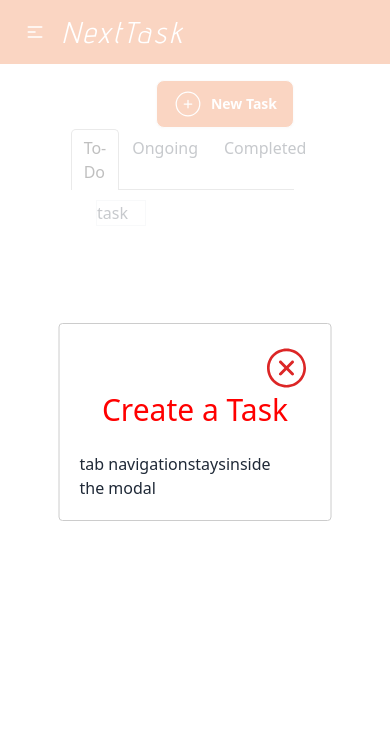
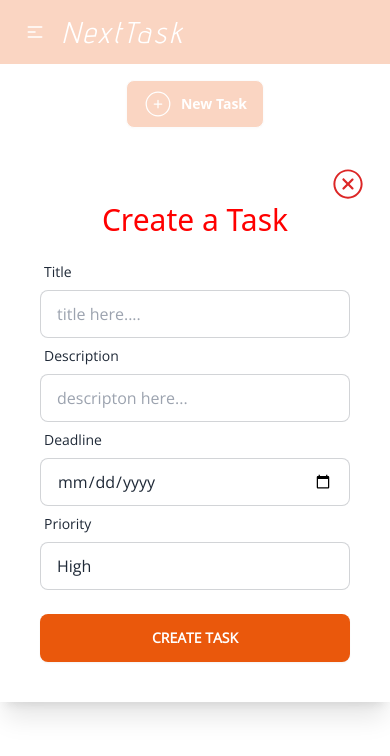
Before and after one commit to devjunayed/next-task-client, a React (Vite) app in the folder client/: page /dashboard in a window 390 px wide. Both pictures are taken after a click on the button "New Task". Shown: the top 756 px of the page. Built offline with nearby package versions, Linux system fonts and the light colour scheme; no server answers.

Commit message:
add task modal design done

```diff
--- a/client/package.json
+++ b/client/package.json
@@ -15,6 +15,7 @@
     "match-sorter": "^6.3.1",
     "prop-types": "^15.8.1",
     "react": "^18.2.0",
+    "react-datepicker": "^4.25.0",
     "react-dom": "^18.2.0",
     "react-hook-form": "^7.49.2",
     "react-icons": "^4.12.0",
--- a/client/src/components/AddTask/AddTask.jsx
+++ b/client/src/components/AddTask/AddTask.jsx
@@ -2,13 +2,28 @@ import { useState } from "react";
 import { CiCirclePlus } from "react-icons/ci";
 import Modal from 'react-modal';
 import { IoIosCloseCircleOutline } from "react-icons/io";
+import { useForm } from 'react-hook-form';
+
 
 const AddTask = () => {
     const [modalIsOpen, setIsOpen] = useState(false);
+
     let subtitle;
+    const {
+        register,
+        handleSubmit,
+        reset
+    } = useForm();
 
+
+    const onSubmit = data => {
+        console.log(data);
+        reset();
+        closeModal();
+    };
     function openModal() {
         setIsOpen(true);
+
     }
 
     function afterOpenModal() {
@@ -19,40 +34,60 @@ const AddTask = () => {
     function closeModal() {
         setIsOpen(false);
     }
-    const customStyles = {
-        content: {
-            top: '50%',
-            left: '50%',
-            right: 'auto',
-            bottom: 'auto',
-            marginRight: '-50%',
-            transform: 'translate(-50%, -50%)',
-            width: "70%"
-        },
-    };
+
     Modal.setAppElement(document.getElementById('root'));
     return (
-        <div className="justify-end flex mt-4">
+        <div className="justify-center my-4 md:justify-end flex">
             <button onClick={openModal} className="btn bg-orange-600 hover:bg-orange-700 text-white">
                 <p className="text-3xl"><CiCirclePlus /></p>New Task
             </button>
+
             <Modal
                 isOpen={modalIsOpen}
                 onAfterOpen={afterOpenModal}
                 onRequestClose={closeModal}
-                style={customStyles}
+                // style={customStyles}
+                className="shadow-xl w-full md:w-1/2 top-1/2 absolute translate-x-1/2 p-6 -translate-y-1/2 right-1/2 bg-white"
                 contentLabel="Example Modal"
             >
                 <div className="flex justify-end">
-                    <button className="text-red-600 text-5xl" onClick={closeModal}><IoIosCloseCircleOutline /></button>
+                    <button className="text-red-600 text-4xl md:text-5xl" onClick={closeModal}><IoIosCloseCircleOutline /></button>
                 </div>
                 <h2 className="text-3xl text-orange-600 text-center" ref={(_subtitle) => (subtitle = _subtitle)}>Create a Task</h2>
-                <form>
-                    <input />
-                    <button>tab navigation</button>
-                    <button>stays</button>
-                    <button>inside</button>
-                    <button>the modal</button>
+                <form onSubmit={handleSubmit(onSubmit)} className="w-full bg-white  p-4 md:p-10 font-opensans">
+                    <div className="form-control">
+                        <label className="label">
+                            <span className="label-text">Title</span>
+                        </label>
+                        <input {...register("title")} type="text" placeholder="title here...." className="w-full input input-bordered" required />
+                    </div>
+                    <div className="form-control">
+                        <label className="label">
+                            <span className="label-text">Description</span>
+                        </label>
+                        <input {...register("description")} type="text" placeholder="descripton here..." className="w-full input input-bordered" required />
+                    </div>
+                    <div className="form-control">
+                        <label className="label">
+                            <span className="label-text">Deadline</span>
+                        </label>
+                        <input {...register("date")} type="date" placeholder="Enter deadline" className="w-full input input-bordered" required />
+                    </div>
+                    <div className="form-control">
+                        <label className="label">
+                            <span className="label-text">Priority</span>
+                        </label>
+                        <select defaultValue={"High"} className="input input-bordered w-full" required  {...register("priority")}>
+                            <option value="Low">Low</option>
+                            <option value="Moderate">Moderate</option>
+                            <option value="High">High</option>
+                        </select>
+                    </div>
+
+                    <div className="form-control mt-6">
+                        <button className="btn uppercase btn-primary hover:bg-orange-500 bg-orange-600 border-none text-white">Create Task</button>
+                    </div>
+
                 </form>
             </Modal>
         </div>
--- a/client/src/pages/Dashboard/Dashboard.jsx
+++ b/client/src/pages/Dashboard/Dashboard.jsx
@@ -4,7 +4,7 @@ import TaskList from "../../components/TaskList/TaskList";
 
 const Dashboard = () => {
     return (
-        <div className="mx-24">
+        <div className="mx-6 md:mx-24">
            <AddTask />
            <TaskList />
         </div>
```
Also changed, not shown: 1 other file (tests, documents, lock files or other folders).
